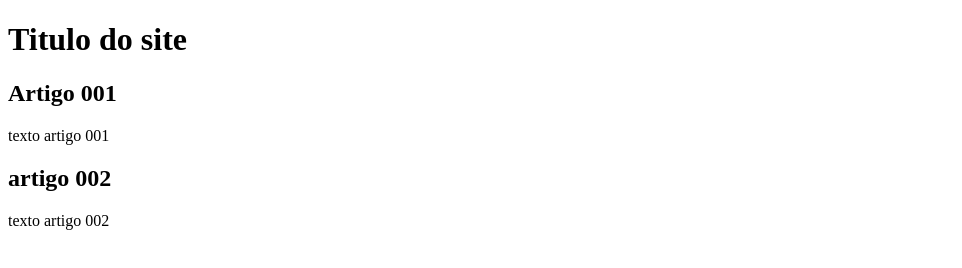
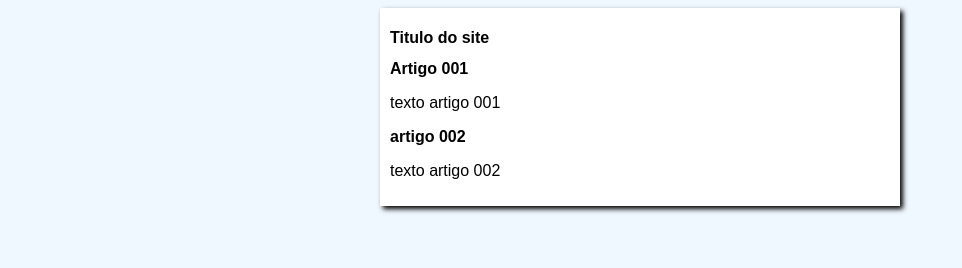
Before and after one commit to PedroAqBarros/Projeto-site, a plain HTML site: page index.html in a window 1280 px wide. Shown: the whole page, without its empty margins (0-962 px from the left). Drawn offline with Linux system fonts and the light colour scheme.

Commit message:
iniciei o design

```diff
--- /dev/null
+++ b/estilos/style.css
@@ -0,0 +1,17 @@
+*{
+    font-family: Arial, Helvetica, sans-serif;
+    font-size: 16px;
+}
+
+body {
+    background-color: aliceblue;
+
+}
+
+main {
+    background-color: white;
+    width: 500px;
+    margin: auto;
+    padding: 10px;
+    box-shadow: 3px 3px 5px rgba(0, 0, 0, 473);
+}
--- a/index.html
+++ b/index.html
@@ -4,6 +4,7 @@
     <meta charset="UTF-8">
     <meta name="viewport" content="width=device-width, initial-scale=1.0">
     <title>titulo do site</title>
+    <link rel="stylesheet" href="estilos/style.css">
 </head>
 <body>
     <main>
```
